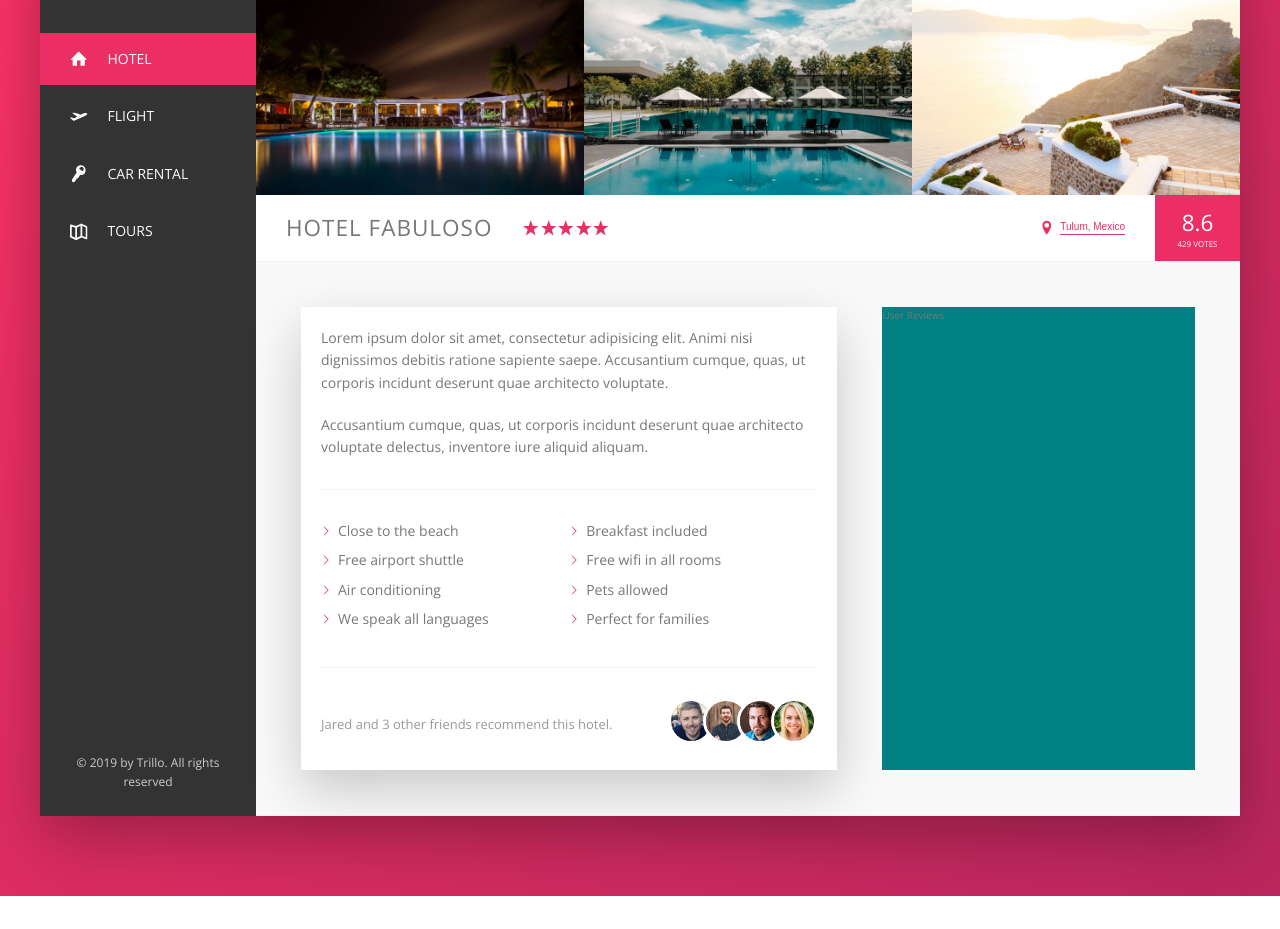
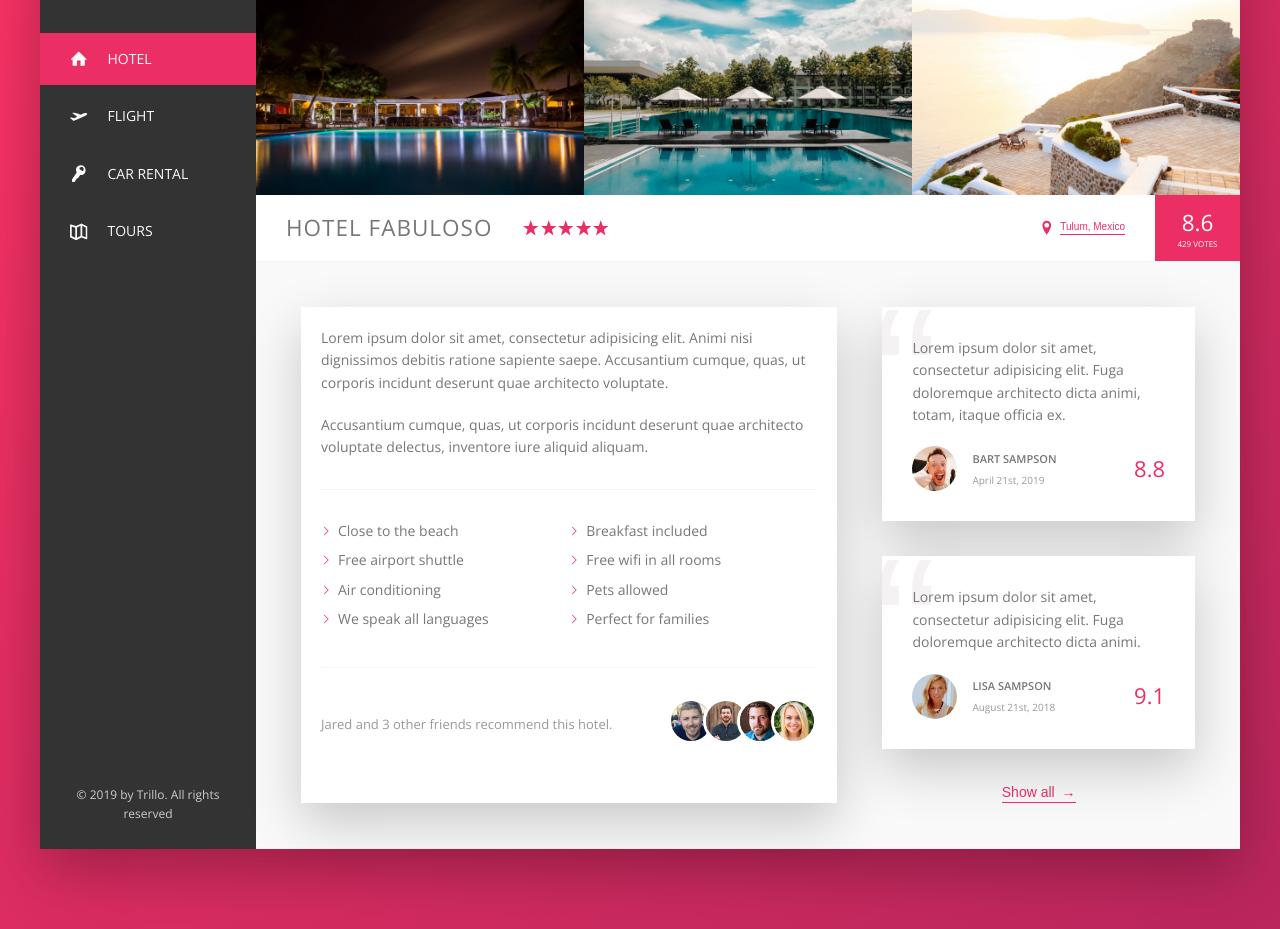
Before and after one commit to Evan-Alexander/hotel-rental-app, a website: page index.html in a window 1280 px wide. Shown: the part 152-1081 px from the top of the page. Before the commit the page ends 1048 px from the top, so only its background shows below. Drawn offline with nearby package versions, Linux system fonts and the light colour scheme.

Commit message:
add reviews section

```diff
--- a/index.html
+++ b/index.html
@@ -176,9 +176,37 @@
                     </div>
                 </div>
             </div>
-            <div class="user-reviews">
-              User Reviews
-            </div>
+
+            <figure class="user-reviews">
+              <figure class="review">
+                <blockquote class="review__text">
+                    Lorem ipsum dolor sit amet, consectetur adipisicing elit. Fuga doloremque architecto dicta animi, totam, itaque officia ex.
+                </blockquote>
+                <figcaption class="review__user">
+                  <img src="img/user-1.jpg" alt="User 1" class="review__photo">
+                  <div class="review__user-box">
+                    <p class="review__user-name">Bart Sampson</p>
+                    <p class="review__user-date">April 21st, 2019</p>
+                  </div>
+                  <div class="review__rating">8.8</div>
+                </figcaption>
+              </figure>
+
+              <figure class="review">
+                  <blockquote class="review__text">
+                      Lorem ipsum dolor sit amet, consectetur adipisicing elit. Fuga doloremque architecto dicta animi.
+                  </blockquote>
+                  <figcaption class="review__user">
+                    <img src="img/user-2.jpg" alt="User 2" class="review__photo">
+                    <div class="review__user-box">
+                      <p class="review__user-name">Lisa Sampson</p>
+                      <p class="review__user-date">August 21st, 2018</p>
+                    </div>
+                    <div class="review__rating">9.1</div>
+                  </figcaption>
+                </figure>
+                <button class="btn-inline">Show all <span>&rarr;</span></button>
+            </figure>
           </div>
         </main>
       </div>
--- a/sass/_components.scss
+++ b/sass/_components.scss
@@ -269,8 +269,17 @@
   cursor: pointer;
   transition: all .2s;
 
+  & span {
+    margin-left: 3px;
+    transition: margin-left .2s;
+  }
+
   &:hover {
     color: var(--color-grey-dark-1);
+
+    span {
+      margin-left: 8px;
+    }
   }
 
   &:focus {
@@ -351,10 +360,6 @@
     margin-right: auto;
   }
 
-  &__friends {
-
-  }
-
   &__photo {
     box-sizing: content-box; // prevents the photo from 'shrinking' when we add the white border around it.  border is added on top of the actual size of the photo
     height: 4rem;
@@ -367,3 +372,66 @@
     }
   }
 }
+
+/////////////////////
+// RECOMMEND
+.review {
+  background-color: var(--color-white);
+  box-shadow: var(--shadow-light);
+  padding: 3rem;
+  margin-bottom: 3.5rem;
+  position: relative;
+  overflow: hidden;
+
+  &__text {
+    margin-bottom: 2rem;
+    z-index: 10;
+    position: relative;
+  }
+
+  &__user {
+    display: flex;
+    align-items: center;
+  }
+
+  &__photo {
+    height: 4.5rem;
+    width: 4.5rem;
+    border-radius: 50%;
+    margin-right: 1.5rem;
+  }
+
+  &__user-box {
+    margin-right: auto;
+  }
+
+  &__user-name {
+    font-size: 1.1rem;
+    font-weight: 600;
+    text-transform: uppercase;
+    margin-bottom: .4rem;
+  }
+
+  &__user-date {
+    font-size: 1rem;
+    color: var(--color-grey-dark-3);
+  }
+
+  &__rating {
+    color: var(--color-primary);
+    font-size: 2.2rem;
+    font-weight: 300;
+  }
+
+  &::before {
+    content: '\201C';
+    position: absolute;
+    top: -2.75rem;
+    left: -1rem;
+    line-height: 1;
+    color: var(--color-grey-light-2);
+    font-size: 20rem;
+    font-family: sans-serif;
+    z-index: 1;
+  }
+}
--- a/sass/_layout.scss
+++ b/sass/_layout.scss
@@ -36,6 +36,7 @@
 }
 
 .detail {
+  font-size: 1.4rem;
   display: flex;
   padding: 4.5rem;
   background-color: var(--color-grey-light-1);
@@ -43,7 +44,6 @@
 }
 
 .description {
-  font-size: 1.4rem;
   background-color: var(--color-white);
   box-shadow: var(--shadow-light);
   flex: 0 0 60%;
@@ -52,6 +52,9 @@
 }
 
 .user-reviews {
-  background-color: teal;
   flex: 1;
+
+  display: flex;
+  flex-direction: column;
+  align-items: center;
 }
```
Also changed, not shown: css/style.css.
